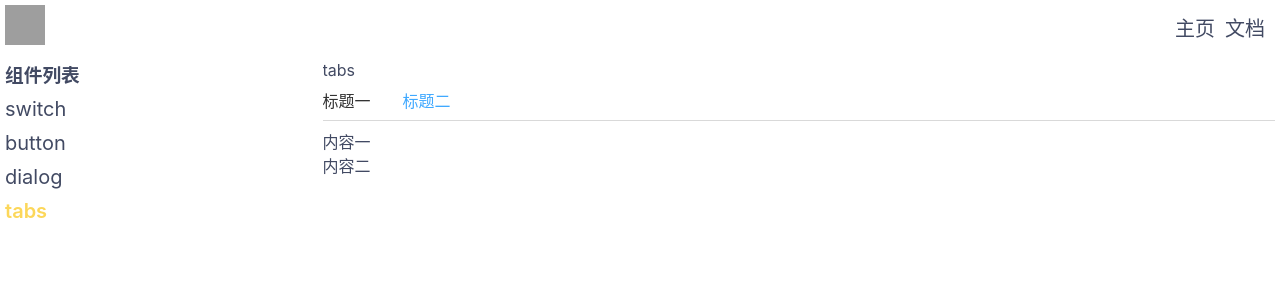
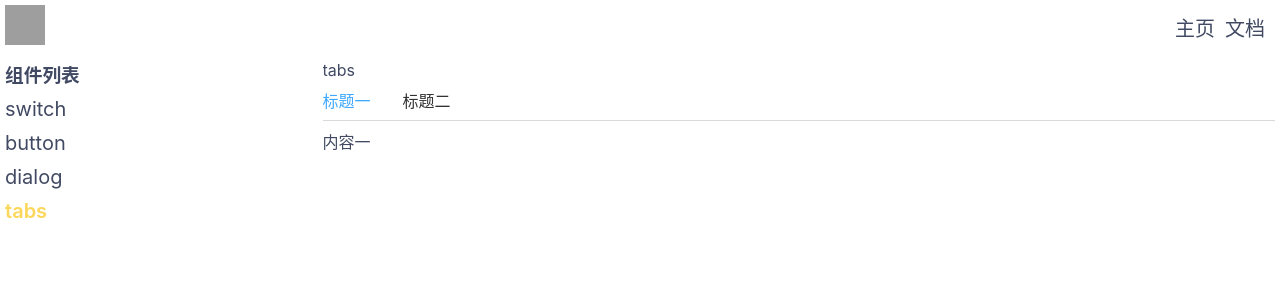
Before and after one commit to Amayw/MoonUI3, a Vue app: page /doc/tabs in a window 1280 px wide. Shown: the top 300 px of the page. Built offline with nearby package versions, Linux system fonts and the light colour scheme; grey boxes are pictures that could not be loaded.

Commit message:
出bug了，切换标题内容不切换

```diff
--- a/src/components/TabsDemo.vue
+++ b/src/components/TabsDemo.vue
@@ -1,6 +1,6 @@
 <template>
     <div>tabs</div>
-    <m-tabs>
+    <m-tabs v-model:selected="selected">
         <m-tab title="标题一">内容一</m-tab>
         <m-tab title="标题二">内容二</m-tab>
     </m-tabs>
@@ -9,8 +9,13 @@
 <script lang="ts">
     import Tabs from '../lib/Tabs.vue';
     import Tab from '../lib/Tab.vue';
+    import {ref} from 'vue'
     export default {
         name:'MoonTabsDemo',
+        setup(){
+            const selected=ref('标题一');
+            return {selected}
+        },
         components: {
             'm-tab':Tab,
             'm-tabs':Tabs
--- a/src/lib/Tabs.vue
+++ b/src/lib/Tabs.vue
@@ -1,24 +1,24 @@
 <template>
     <div class="moon-tabs">
         <div class="moon-tabs-nav">
-            <div :class="selected===index?'active':''" class="moon-tabs-nav-item" v-for="(title,index) in titles" :key="index">{{title}}</div>
+            <div @click="select(title)" :class="selected===title?'active':''" class="moon-tabs-nav-item" v-for="(title,index) in titles" :key="index">{{title}}</div>
         </div>
         <div class="moon-tabs-content">
-            <component :class="selected===index?'active':''" class="moon-tabs-content-item" v-for="(component,index) in defaults" :is="component" :key="index"></component>
+            <component :is="current"></component>
         </div>
     </div>
 </template>
 
 <script lang="ts">
     import Tab from './Tab.vue'
-    import {ref} from 'vue'
+    import {computed} from 'vue'
     export default {
         name:'MoonTabs',
-        // props:{
-        //     selected:{
-        //         type:String,Number
-        //     }
-        // },
+        props:{
+            selected:{
+                type:String,
+            }
+        },
         setup(props,context){
             const defaults=context.slots.default();
             defaults.forEach(item=>{
@@ -27,8 +27,13 @@
                 }
             })
             const titles=defaults.map((item)=>item.props.title)
-            const selected=ref(1);
-            return {defaults,titles,selected};
+            const current=computed(()=>{
+                return defaults.filter(item=>props.selected===item.props.title)[0]
+            });
+            const select=(title)=>{
+                context.emit('update:selected',title);
+            }
+            return {defaults,titles,current,select};
         }
     };
 </script>
```
